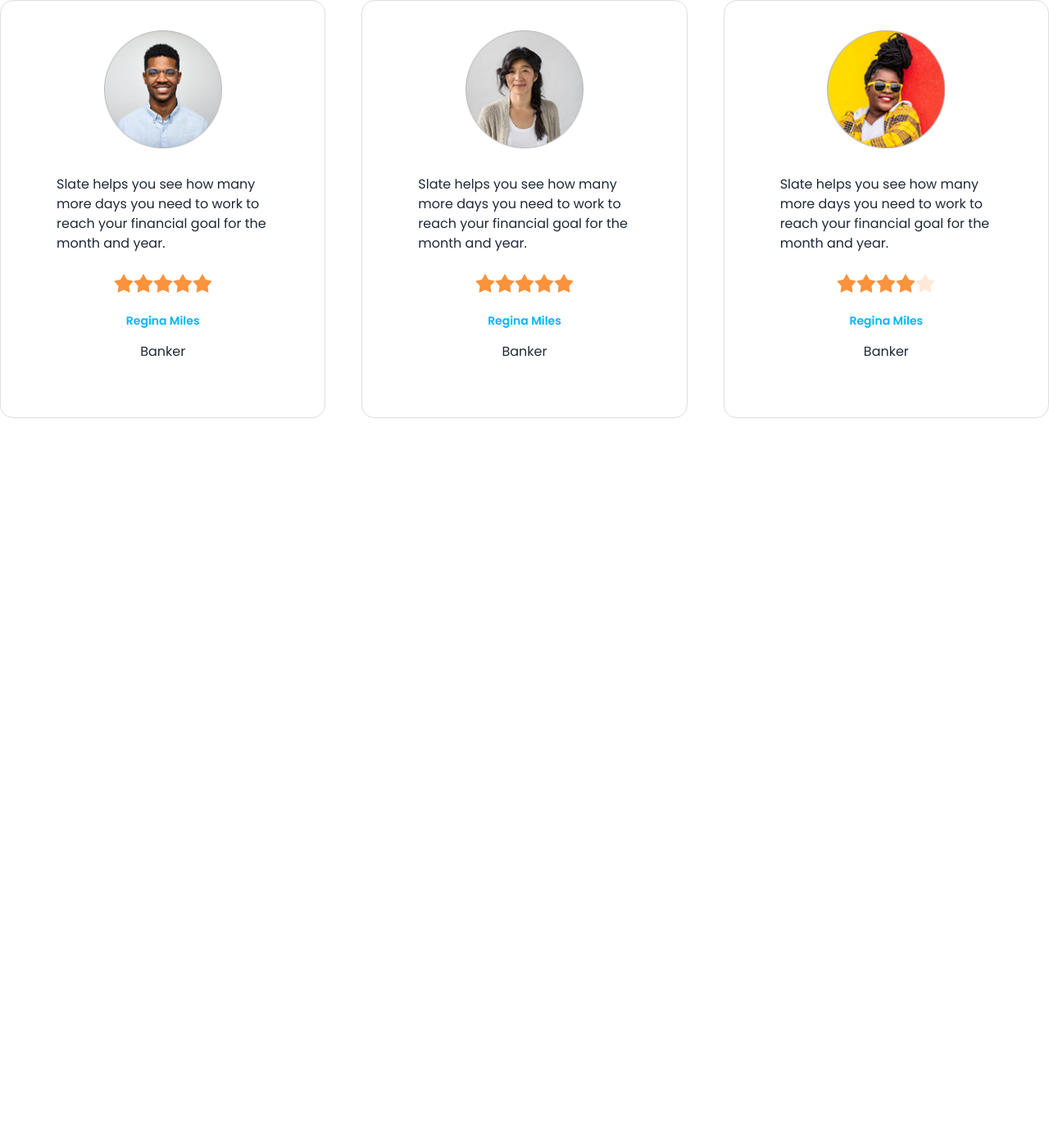
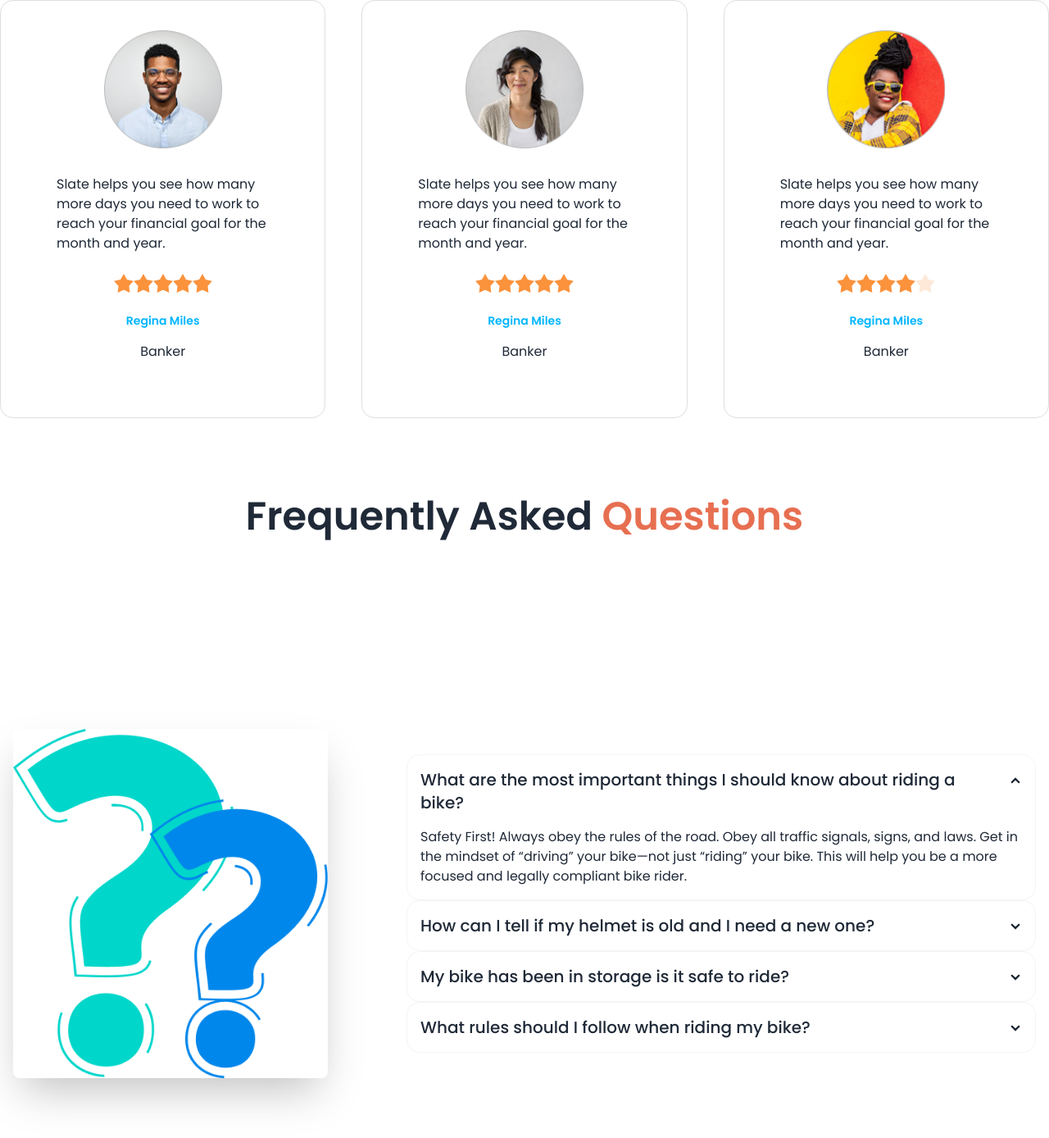
Before and after one commit to rabiultlab/biker-zone-with-daisyUI, a plain HTML site: page index.html in a window 1280 px wide. Shown: the part 1994-3382 px from the top of the page at 82% size. Before the commit the page ends 2504 px from the top, so only its background shows below. Drawn offline with nearby package versions, Linux system fonts and the light colour scheme.

Commit message:
faq section

```diff
--- a/index.html
+++ b/index.html
@@ -220,7 +220,7 @@
             </div>
         </section>
         <!-- happy section -->
-        <section>
+        <section class="my-24">
             <h3 class="text-5xl text-center font-semibold mb-12">Happy <span class="text-bike-primary">Clients
                     says</span></h3>
             <div class="grid grid-cols-1 md:grid-cols-2  lg:grid-cols-3 gap-11 ">
@@ -297,6 +297,53 @@
 
             </div>
         </section>
+        <!-- FAQ section -->
+        <section class="my-24">
+            <h3 class="text-5xl text-center font-semibold mb-12">Frequently Asked <span class="text-bike-primary">Questions</span></h3>
+            <div class="hero min-h-screen">
+                <div class="hero-content flex-col lg:gap-24 lg:flex-row">
+                  <img
+                    src="images/others/faq.png"
+                    class="w-3/4 lg:max-w-sm rounded-lg shadow-2xl" />
+                  <div>
+                    <!-- first -->
+                    <div class="collapse border border-gray-100 collapse-arrow">
+                        <input type="radio" name="my-accordion-2" checked="checked" />
+                        <div class="collapse-title text-xl font-medium">What are the most important things I should
+                            know about riding a bike?</div>
+                        <div class="collapse-content">
+                          <p>Safety First! Always obey the rules of the road. Obey all traffic signals, signs, and laws. Get in the mindset of “driving” your bike—not just “riding” your bike. This will help you be a more focused and legally compliant bike rider. </p>
+                        </div>
+                      </div>
+                      <!-- second -->
+                      <div class="collapse collapse-arrow border border-gray-100">
+                        <input type="radio" name="my-accordion-2" />
+                        <div class="collapse-title text-xl font-medium">How can I tell if my helmet is old and I need a
+                            new one?</div>
+                        <div class="collapse-content">
+                          <p>Safety First! Always obey the rules of the road. Obey all traffic signals, signs, and laws. Get in the mindset of “driving” your bike—not just “riding” your bike. This will help you be a more focused and legally compliant bike rider. </p>
+                        </div>
+                      </div>
+                      <!-- third -->
+                      <div class="collapse collapse-arrow border border-gray-100">
+                        <input type="radio" name="my-accordion-2" />
+                        <div class="collapse-title text-xl font-medium">My bike has been in storage is it safe to ride?</div>
+                        <div class="collapse-content">
+                          <p>Safety First! Always obey the rules of the road. Obey all traffic signals, signs, and laws. Get in the mindset of “driving” your bike—not just “riding” your bike. This will help you be a more focused and legally compliant bike rider.</p>
+                        </div>
+                      </div>
+                      <!-- four -->
+                      <div class="collapse collapse-arrow border border-gray-100">
+                        <input type="radio" name="my-accordion-2" />
+                        <div class="collapse-title text-xl font-medium">What rules should I follow when riding my bike?</div>
+                        <div class="collapse-content">
+                          <p>Safety First! Always obey the rules of the road. Obey all traffic signals, signs, and laws. Get in the mindset of “driving” your bike—not just “riding” your bike. This will help you be a more focused and legally compliant bike rider.</p>
+                        </div>
+                      </div>
+                  </div>
+                </div>
+              </div>
+        </section>
     </main>
     <footer>
 
@@ -304,4 +351,4 @@
 </body>
 
 </html>
-<!-- 13.8 -->
+<!-- 13.9 8:28 -->
```
